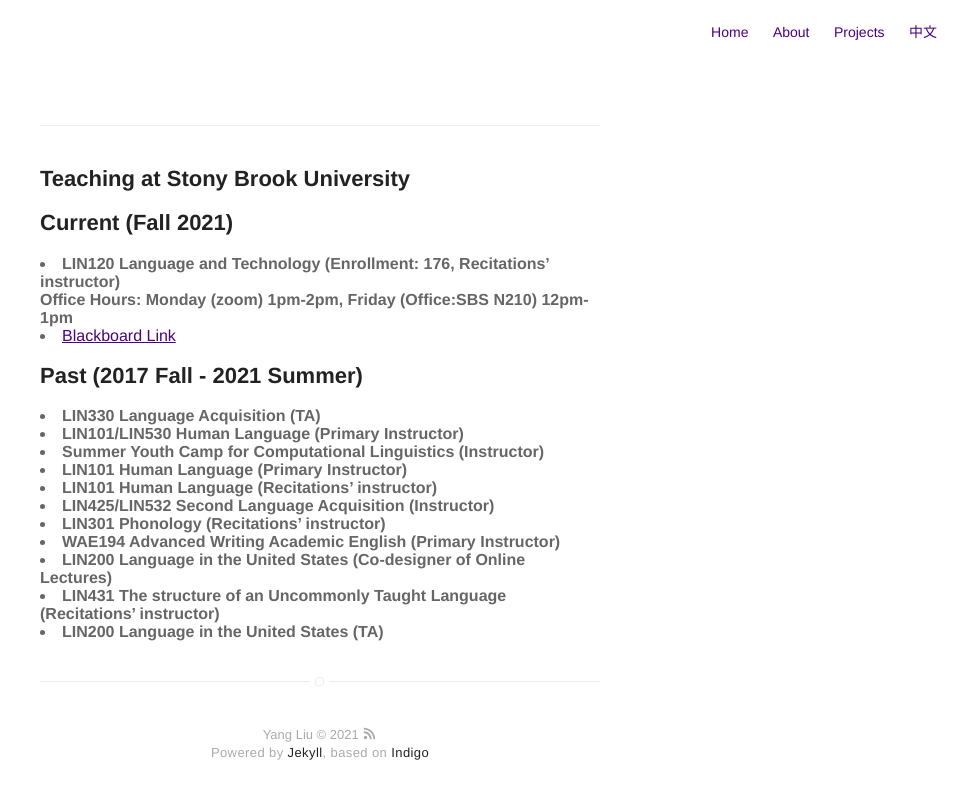
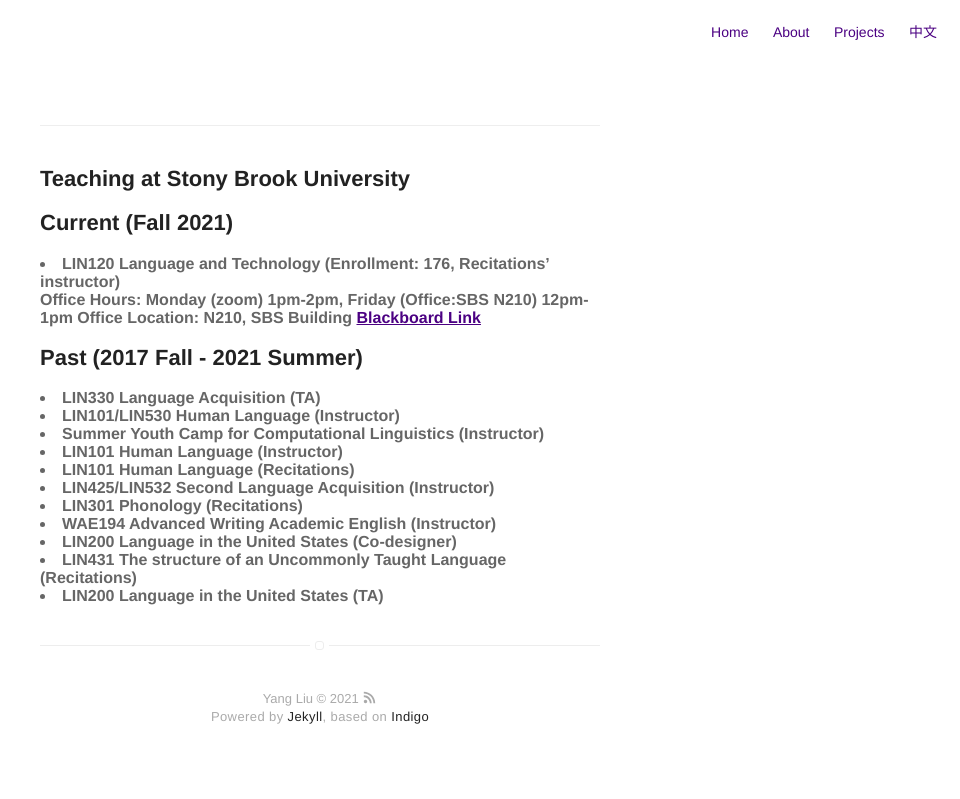
Before and after one commit to coglo/coglo.github.io, a Jekyll site: the page built from teaching.html, in a window 1280 px wide. Shown: the top 799 px of the page, without its empty margins (320-1280 px from the left). Built offline with Jekyll 4.4.1, drawn with Linux system fonts in a browser that asks for light colours.

Commit message:
Update teaching.html

```diff
--- a/teaching.html
+++ b/teaching.html
@@ -8,20 +8,21 @@ title: Teaching
 <h2>Current (Fall 2021)</h2>
 <li><b>LIN120 Language and Technology (Enrollment: 176, Recitations’ instructor) </b></li>
 <b>Office Hours: Monday (zoom) 1pm-2pm, Friday (Office:SBS N210) 12pm-1pm </b>
-<li><A HREF="https://blackboard.stonybrook.edu/webapps/blackboard/execute/announcement?method=search&context=course&course_id=_1236014_1&handle=cp_announcements&mode=cpview">Blackboard Link</A></li>
+<b>Office Location: N210, SBS Building </b>
+<b><A HREF="https://blackboard.stonybrook.edu/webapps/blackboard/execute/announcement?method=search&context=course&course_id=_1236014_1&handle=cp_announcements&mode=cpview">Blackboard Link</A></b>
 </ul>
 
 <h2>Past (2017 Fall - 2021 Summer)</h2>
 <li><b>LIN330 Language Acquisition (TA) </b></li>
-<li><b>LIN101/LIN530 Human Language (Primary Instructor) </b></li>
+<li><b>LIN101/LIN530 Human Language (Instructor) </b></li>
 <li><b>Summer Youth Camp for Computational Linguistics (Instructor) </b></li>
-<li><b>LIN101 Human Language (Primary Instructor) </b></li>
-<li><b>LIN101 Human Language (Recitations’ instructor) </b></li>
+<li><b>LIN101 Human Language (Instructor) </b></li>
+<li><b>LIN101 Human Language (Recitations) </b></li>
 <li><b>LIN425/LIN532 Second Language Acquisition (Instructor) </b></li>
-<li><b>LIN301 Phonology (Recitations’ instructor) </b></li>
-<li><b>WAE194 Advanced Writing Academic English (Primary Instructor) </b></li>
-<li><b>LIN200 Language in the United States (Co-designer of Online Lectures) </b></li>
-<li><b>LIN431 The structure of an Uncommonly Taught Language (Recitations’ instructor) </b></li>
+<li><b>LIN301 Phonology (Recitations) </b></li>
+<li><b>WAE194 Advanced Writing Academic English (Instructor) </b></li>
+<li><b>LIN200 Language in the United States (Co-designer) </b></li>
+<li><b>LIN431 The structure of an Uncommonly Taught Language (Recitations) </b></li>
 <li><b>LIN200 Language in the United States (TA) </b></li>
 
 </ul>
```
